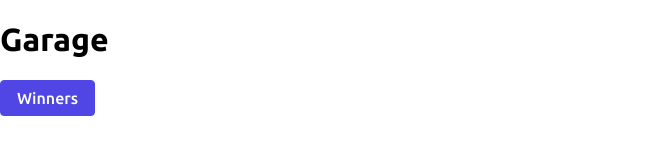
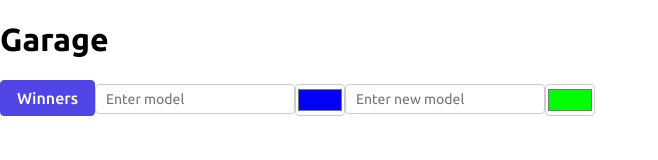
Before and after one commit to mvavilin/async-race, a website built with Vite: page async-race/index.html in a window 1280 px wide. Shown: the whole page, without its empty margins (0-658 px from the left). Built offline with nearby package versions, Linux system fonts and the light colour scheme.

Commit message:
feat: add input-builder and TextInput, ColorInput components

```diff
--- /dev/null
+++ b/async-race/src/components/ColorInput/ColorInput.css
@@ -0,0 +1,14 @@
+.color-input {
+  width: 50px;
+  height: 32px;
+  padding: 0;
+  border-radius: 4px;
+  border: 1px solid var(--color-border);
+  vertical-align: middle;
+  cursor: pointer;
+  background-color: var(--color-bg);
+}
+
+.color-input:hover {
+  border-color: var(--color-border-focus);
+}
--- /dev/null
+++ b/async-race/src/components/ColorInput/ColorInput.ts
@@ -0,0 +1,20 @@
+import '@components/ColorInput/ColorInput.css';
+import InputBuilder from '@utils/input-builder';
+import type { InputBuilderOptions } from '@types';
+
+export default class ColorInput extends InputBuilder {
+  constructor({
+    id = '',
+    classes = [],
+    value = '#000000',
+    disabled = false,
+  }: InputBuilderOptions = {}) {
+    super({
+      id,
+      classes: ['color-input', ...classes],
+      type: 'color',
+      value,
+      disabled,
+    });
+  }
+}
--- /dev/null
+++ b/async-race/src/components/TextInput/TextInput.css
@@ -0,0 +1,5 @@
+.text-input {
+  width: 200px;
+  margin: 4px 0;
+  display: inline-block;
+}
--- /dev/null
+++ b/async-race/src/components/TextInput/TextInput.ts
@@ -0,0 +1,22 @@
+import '@components/TextInput/TextInput.css';
+import InputBuilder from '@utils/input-builder';
+import type { InputBuilderOptions } from '@types';
+
+export default class TextInput extends InputBuilder {
+  constructor({
+    id = '',
+    classes = [],
+    value = '',
+    placeholder = '',
+    disabled = false,
+  }: InputBuilderOptions = {}) {
+    super({
+      id,
+      classes: ['text-input', ...classes],
+      type: 'text',
+      value,
+      placeholder,
+      disabled,
+    });
+  }
+}
--- a/async-race/src/pages/GaragePage/GaragePage.ts
+++ b/async-race/src/pages/GaragePage/GaragePage.ts
@@ -1,11 +1,18 @@
 import { BasePage } from '@pages';
 import ElementBuilder from '@utils/element-builder';
-import NavButton from '@components/NavButton/NavButton';
+import NavButton from '@/components/NavButton';
 import { RoutePath } from '@types';
+
+import TextInput from '@/components/TextInput/TextInput';
+import ColorInput from '@/components/ColorInput/ColorInput';
 
 export default class GaragePage extends BasePage {
   protected title: ElementBuilder;
   protected winnersButton: NavButton;
+  protected textInput1: TextInput;
+  protected textInput2: TextInput;
+  protected colorInput1: ColorInput;
+  protected colorInput2: ColorInput;
 
   constructor() {
     super();
@@ -16,8 +23,15 @@ export default class GaragePage extends BasePage {
     this.winnersButton = new NavButton({ text: 'Winners', route: RoutePath.WINNERS });
     this.root.addChild(this.winnersButton);
 
+    this.textInput1 = new TextInput({ id: 'text1', placeholder: 'Enter model' });
+    this.textInput2 = new TextInput({ id: 'text2', placeholder: 'Enter new model' });
+    this.colorInput1 = new ColorInput({ id: 'color1', value: '#0000ff' });
+    this.colorInput2 = new ColorInput({ id: 'color2', value: '#00ff00' });
+
+    this.root.addChild(this.textInput1, this.colorInput1, this.textInput2, this.colorInput2);
+
     this.render();
   }
 
-  public render(): void {}
+  public render(): void { }
 }
--- a/async-race/src/pages/WinnersPage/WinnersPage.ts
+++ b/async-race/src/pages/WinnersPage/WinnersPage.ts
@@ -1,6 +1,6 @@
 import { BasePage } from '@pages';
 import ElementBuilder from '@utils/element-builder';
-import NavButton from '@components/NavButton/NavButton';
+import NavButton from '@/components/NavButton';
 import { RoutePath } from '@types';
 
 export default class WinnersPage extends BasePage {
--- a/async-race/src/style.css
+++ b/async-race/src/style.css
@@ -1,4 +1,18 @@
 @import url('UbuntuFonts.module.css');
+
+:root {
+  --color-primary: #4f46e5;
+  --color-primary-hover: #4338ca;
+  --color-primary-active: #3730a3;
+  --color-primary-disabled: #a5b4fc;
+
+  --color-border: #cccccc;
+  --color-border-focus: #007bff;
+  --color-shadow-focus: rgba(0, 123, 255, 0.2);
+
+  --color-text: #000000;
+  --color-bg: #ffffff;
+}
 
 * {
   box-sizing: border-box;
@@ -7,6 +21,8 @@
 body {
   font-family: 'Ubuntu', sans-serif;
   font-weight: 400;
+  color: var(--color-text);
+  background-color: var(--color-bg);
 }
 
 .btn {
@@ -14,9 +30,9 @@ body {
   padding: 0.5rem 1rem;
   font-size: 1rem;
   font-weight: 500;
-  color: #fff;
-  background-color: #4f46e5;
-  border: 1px solid #4f46e5;
+  color: var(--color-bg);
+  background-color: var(--color-primary);
+  border: 1px solid var(--color-primary);
   border-radius: 4px;
   cursor: pointer;
   transition:
@@ -27,16 +43,35 @@ body {
 }
 
 .btn:hover {
-  background-color: #4338ca;
+  background-color: var(--color-primary-hover);
 }
 
 .btn:active {
-  background-color: #3730a3;
+  background-color: var(--color-primary-active);
   transform: scale(0.98);
 }
 
 .btn:disabled {
-  background-color: #a5b4fc;
-  border-color: #a5b4fc;
+  background-color: var(--color-primary-disabled);
+  border-color: var(--color-primary-disabled);
   cursor: not-allowed;
 }
+
+.input {
+  font-family: inherit;
+  font-size: 14px;
+  padding: 6px 10px;
+  border: 1px solid var(--color-border);
+  border-radius: 4px;
+  outline: none;
+  transition:
+    border-color 0.2s,
+    box-shadow 0.2s;
+  background-color: var(--color-bg);
+  color: var(--color-text);
+}
+
+.input:focus {
+  border-color: var(--color-border-focus);
+  box-shadow: 0 0 0 2px var(--color-shadow-focus);
+}
--- a/async-race/src/types/index.ts
+++ b/async-race/src/types/index.ts
@@ -3,8 +3,9 @@ import type {
   EngineResponse,
   ButtonBuilderOptions,
   NavButtonProps,
+  InputBuilderOptions,
 } from '@/types/interfaces';
-import type { Route, Car, QueryParam, ButtonType } from '@/types/types';
+import type { Route, Car, QueryParam, ButtonType, InputType } from '@/types/types';
 import { RoutePath, ApiPath } from '@/types/enums';
 
 export type {
@@ -16,5 +17,7 @@ export type {
   ButtonType,
   ButtonBuilderOptions,
   NavButtonProps,
+  InputType,
+  InputBuilderOptions,
 };
 export { RoutePath, ApiPath };
--- a/async-race/src/types/types.ts
+++ b/async-race/src/types/types.ts
@@ -18,3 +18,5 @@ export type QueryParam = {
 };
 
 export type ButtonType = HTMLButtonElement['type'];
+
+export type InputType = HTMLInputElement['type'];
--- a/async-race/src/utils/button-builder.ts
+++ b/async-race/src/utils/button-builder.ts
@@ -6,7 +6,7 @@ export default class ButtonBuilder extends ElementBuilder {
     id = '',
     classes = [],
     text = '',
-    event = { type: 'click', handler: () => { } },
+    event = { type: 'click', handler: () => {} },
     type = 'button',
     disabled = false,
   }: ButtonBuilderOptions = {}) {
@@ -17,7 +17,7 @@ export default class ButtonBuilder extends ElementBuilder {
   }
 
   public setType(type: ButtonType): void {
-    this.getElement().setAttribute('type', type);
+    this.addAttribute({ type });
   }
 
   private disable(): void {
@@ -31,7 +31,7 @@ export default class ButtonBuilder extends ElementBuilder {
   }
 
   public setDisabled(state: boolean): void {
-    if (state) this.disable()
+    if (state) this.disable();
     else this.enable();
   }
 }
--- /dev/null
+++ b/async-race/src/utils/input-builder.ts
@@ -0,0 +1,50 @@
+import ElementBuilder from '@utils/element-builder';
+import type { InputBuilderOptions, InputType } from '@types';
+
+export default class InputBuilder extends ElementBuilder {
+  constructor({
+    id = '',
+    classes = [],
+    value = '',
+    type = 'text',
+    placeholder = '',
+    disabled = false,
+  }: InputBuilderOptions = {}) {
+    super({ tag: 'input', id, classes: ['input', ...classes] });
+
+    this.setType(type);
+    this.setValue(value);
+    this.setPlaceholder(placeholder);
+    if (disabled) this.setDisabled(true);
+  }
+
+  public setType(type: InputType): void {
+    const input = this.getElement();
+    if (input instanceof HTMLInputElement) input.type = type;
+  }
+
+  public setValue(value: string): void {
+    const input = this.getElement();
+    if (input instanceof HTMLInputElement) input.value = value;
+  }
+
+  public getValue(): string {
+    const input = this.getElement();
+    if (input instanceof HTMLInputElement) return input.value;
+    return '';
+  }
+
+  public setPlaceholder(placeholder: string): void {
+    const input = this.getElement();
+    if (input instanceof HTMLInputElement) input.placeholder = placeholder;
+  }
+
+  public setDisabled(state: boolean): void {
+    const input = this.getElement();
+    if (input instanceof HTMLInputElement) input.disabled = state;
+  }
+
+  public clear(): void {
+    this.setValue('');
+  }
+}
```
Also changed, not shown: async-race/src/types/interfaces.ts (+11 -1 lines), async-race/src/components/NavButton.ts (renamed from async-race/src/components/NavButton/NavButton.ts).
